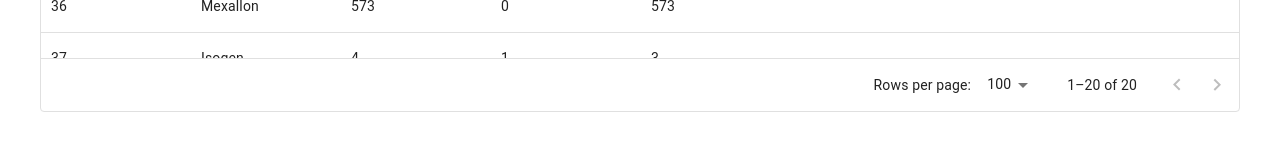
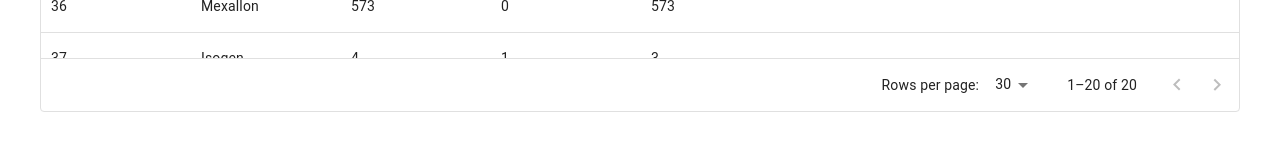
Before and after one commit to Revivedaniel/EveLogistics-Frontend, a React (Create React App) app in the folder eve-logistics-frontend/: page /warehouse/inventory-by-item in a window 1280 px wide. Shown: the part 579-730 px from the top of the page. Built offline with nearby package versions, Linux system fonts and the light colour scheme.

Commit message:
Set the initial page size and page options

```diff
--- a/eve-logistics-frontend/src/warehouse/tables/GenericTable.tsx
+++ b/eve-logistics-frontend/src/warehouse/tables/GenericTable.tsx
@@ -9,6 +9,12 @@ export default function GenericTable(props: GenericTableProps) {
           props.setSelection(newSelectionModel);
         }
       }}
+      initialState={{
+        pagination: {
+          pageSize: 30,
+        },
+      }}
+      rowsPerPageOptions={[30, 50, 100]}
       />
     </div>
     </>
```
